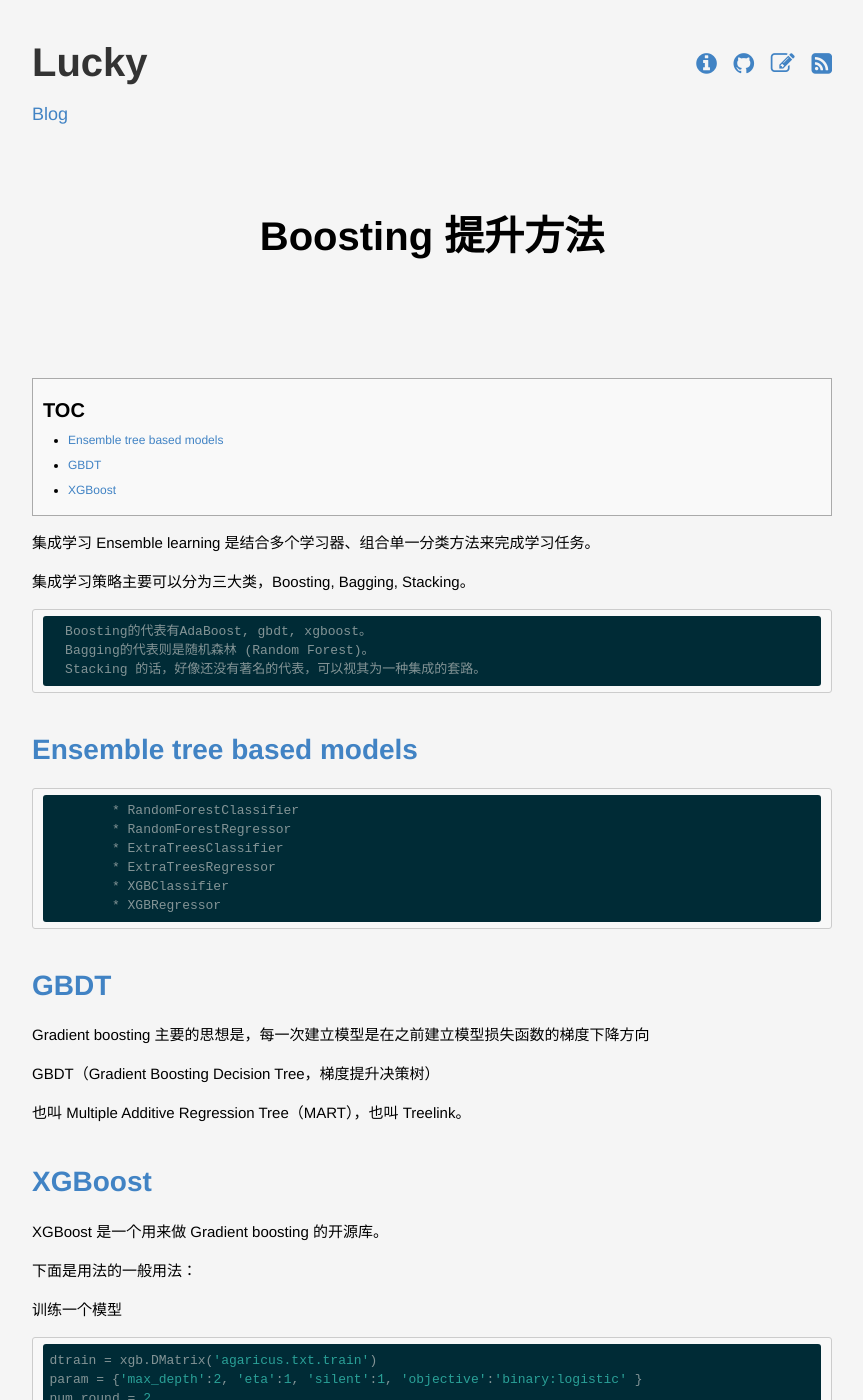
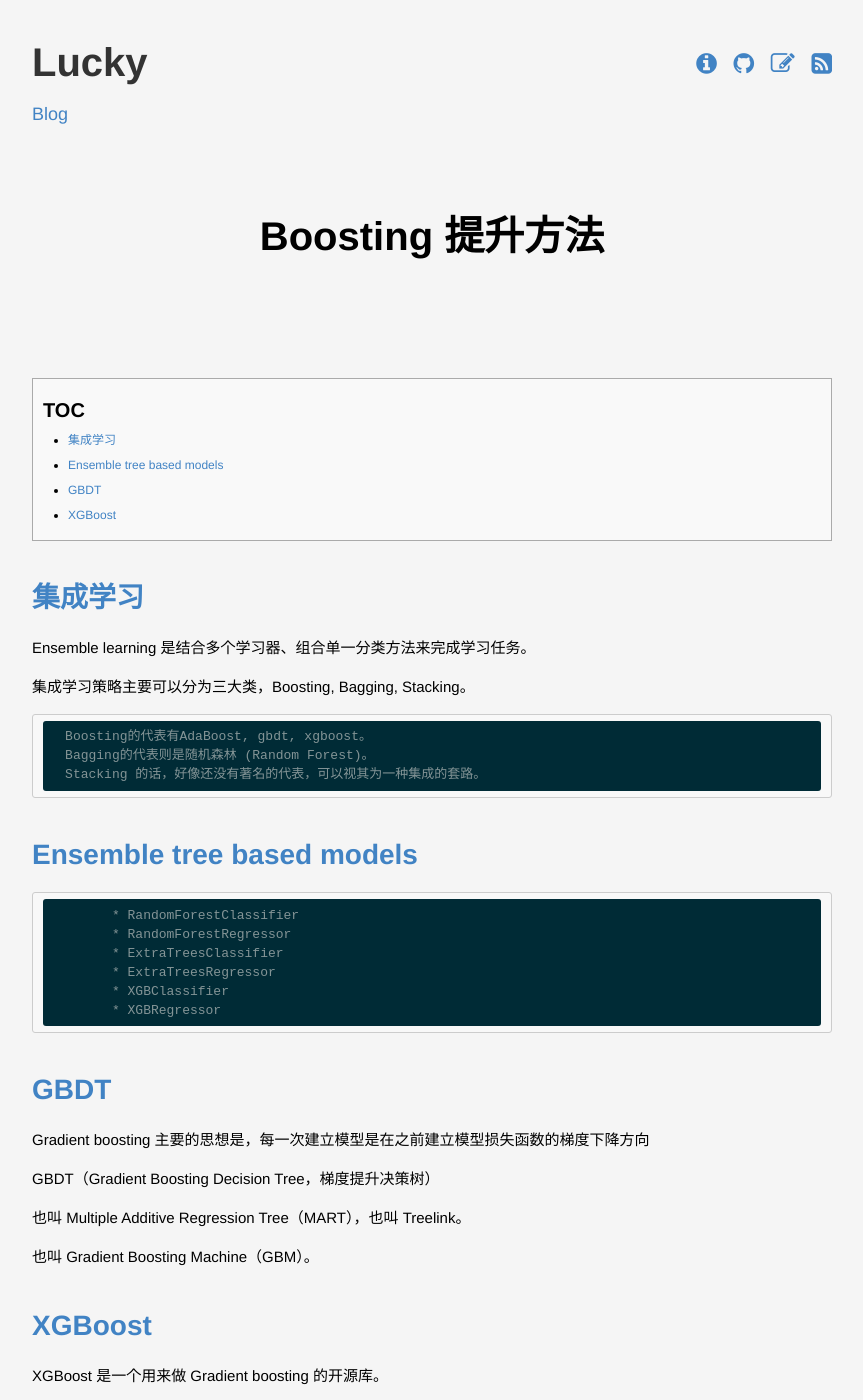
Before and after one commit to lucky521/blog, a Jekyll site: the page built from _posts/2018-03-25-boosting.markdown, in a window 1280 px wide and 1400 px high. Shown: the whole window, without its empty margins (208-1071 px from the left). Built offline with Jekyll 4.4.1, drawn with Linux system fonts in a browser that asks for light colours.

Commit message:
update blog

```diff
--- a/_posts/2018-03-25-boosting.markdown
+++ b/_posts/2018-03-25-boosting.markdown
@@ -4,7 +4,8 @@
 layout: post
 ---
 
-集成学习
+# 集成学习
+
 Ensemble learning 是结合多个学习器、组合单一分类方法来完成学习任务。
 
 集成学习策略主要可以分为三大类，Boosting, Bagging, Stacking。
@@ -33,7 +34,7 @@
 
 也叫 Multiple Additive Regression Tree（MART），也叫 Treelink。
 
-
+也叫 Gradient Boosting Machine（GBM）。
 
 
 # XGBoost
```
Also changed, not shown: _posts/2018-04-05-user-profile.markdown (added, +40 -0 lines).
